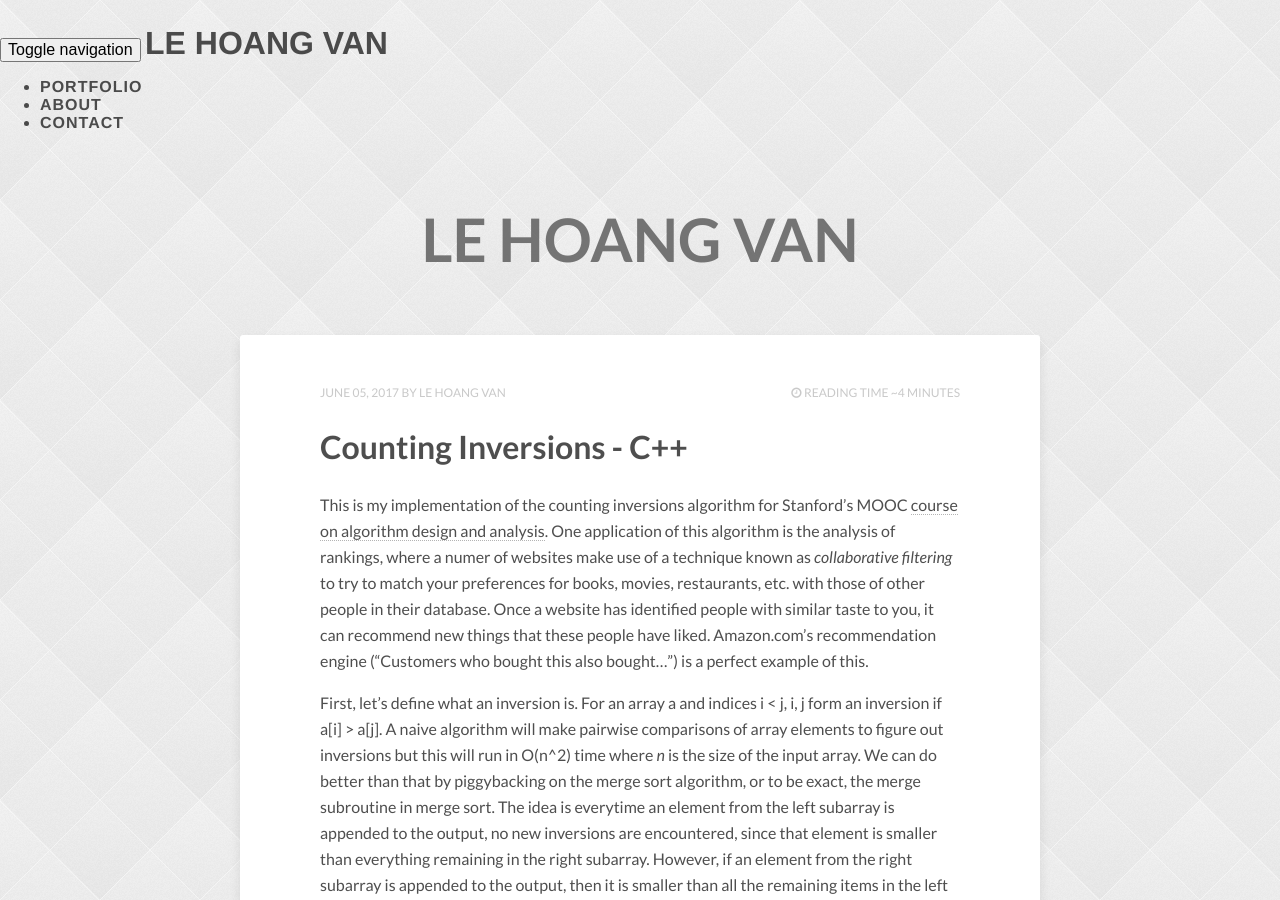
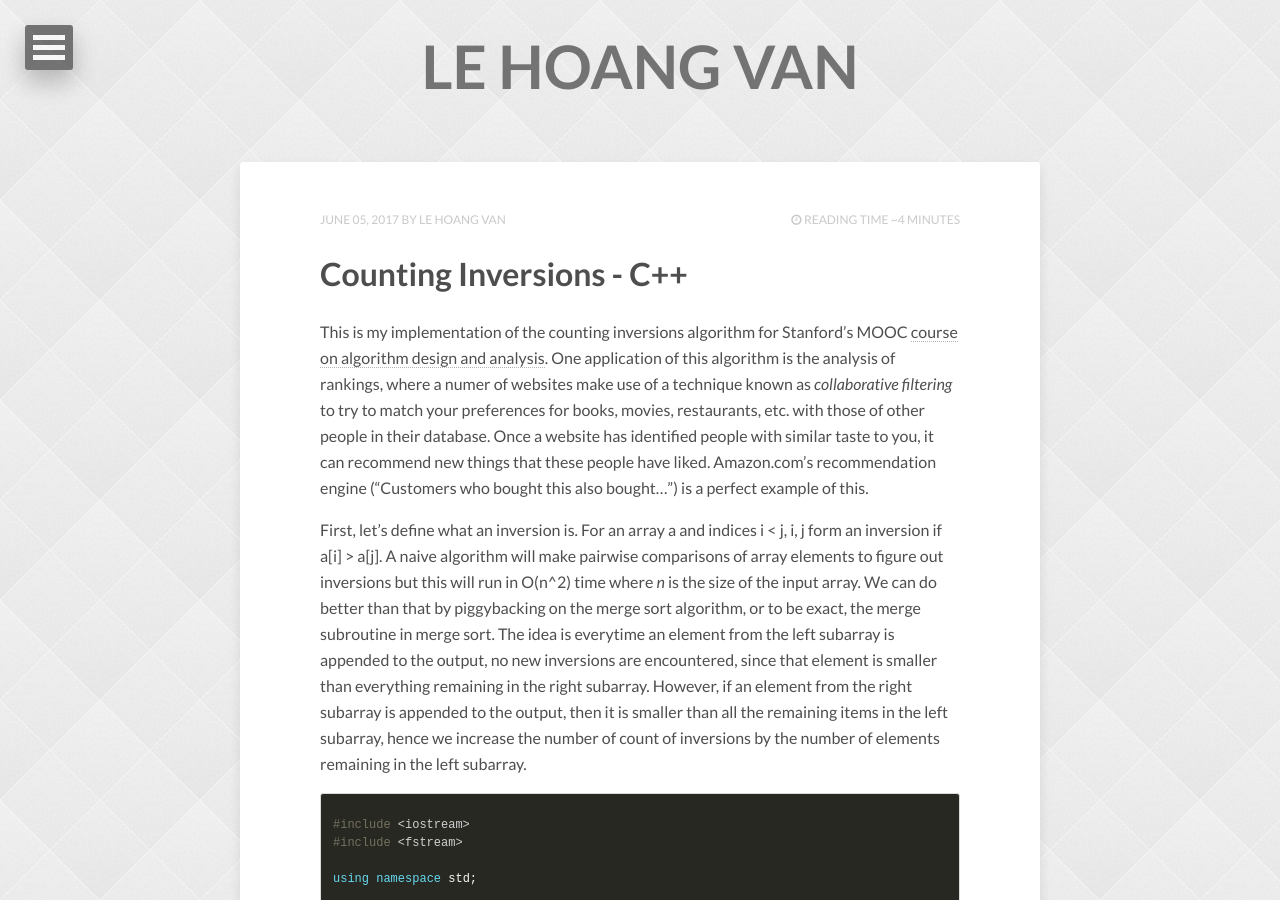
Before and after one commit to drawar/drawar.github.io, a Jekyll site: the page built from index.html, in a window 1280 px wide and 900 px high. Built offline with Jekyll 4.4.1, drawn with Linux system fonts in a browser that asks for light colours; nearby versions of some CDN libraries; the list of posts is cut into pages by our own code.

Commit message:
Change navigation bar

```diff
--- a/_includes/navigation.html
+++ b/_includes/navigation.html
@@ -1,35 +1,25 @@
-   <!-- Navigation -->
-    <nav class="navbar navbar-default navbar-fixed-top">
-        <div class="container">
-            <!-- Brand and toggle get grouped for better mobile display -->
-            <div class="navbar-header page-scroll">
-                <button type="button" class="navbar-toggle" data-toggle="collapse" data-target="#bs-example-navbar-collapse-1">
-                    <span class="sr-only">Toggle navigation</span>
-                    <span class="icon-bar"></span>
-                    <span class="icon-bar"></span>
-                    <span class="icon-bar"></span>
-                </button>
-                <a class="navbar-brand" href="#page-top">{{ site.title }}</a>
-            </div>
+<nav id="dl-menu" class="dl-menuwrapper" role="navigation">
+	<button class="dl-trigger">Open Menu</button>
+	<ul class="dl-menu">
+		<li><a href="{{ site.url }}">About</a></li>
+		<li><a href="#">Projects</a>
+		<li><a href="{{ site.url }}/blog/">Blog</a>
 
-            <!-- Collect the nav links, forms, and other content for toggling -->
-            <div class="collapse navbar-collapse" id="bs-example-navbar-collapse-1">
-                <ul class="nav navbar-nav navbar-right">
-                    <li class="hidden">
-                        <a href="#page-top"></a>
-                    </li>
-                    <li class="page-scroll">
-                        <a href="#portfolio">Portfolio</a>
-                    </li>
-                    <li class="page-scroll">
-                        <a href="#about">About</a>
-                    </li>
-                    <li class="page-scroll">
-                        <a href="#contact">Contact</a>
-                    </li>
-                </ul>
-            </div>
-            <!-- /.navbar-collapse -->
-        </div>
-        <!-- /.container-fluid -->
-    </nav>
+		</li>
+		<li>
+			<a href="#">Posts</a>
+			<ul class="dl-submenu">
+				<li><a href="{{ site.url }}/posts/">All Posts</a></li>
+				<li><a href="{{ site.url }}/tags/">All Tags</a></li>
+			</ul>
+		</li>
+		{% for link in site.data.navigation %}
+	    {% if link.url contains 'http' %}
+	        {% assign domain = '' %}
+	        {% else %}
+	        {% assign domain = site.url %}
+	    {% endif %}
+	    <li><a href="{{ domain }}{{ link.url }}" {% if link.url contains 'http' %}target="_blank"{% endif %}>{{ link.title }}</a></li>
+	  {% endfor %}
+	</ul><!-- /.dl-menu -->
+</nav><!-- /.dl-menuwrapper -->
```
